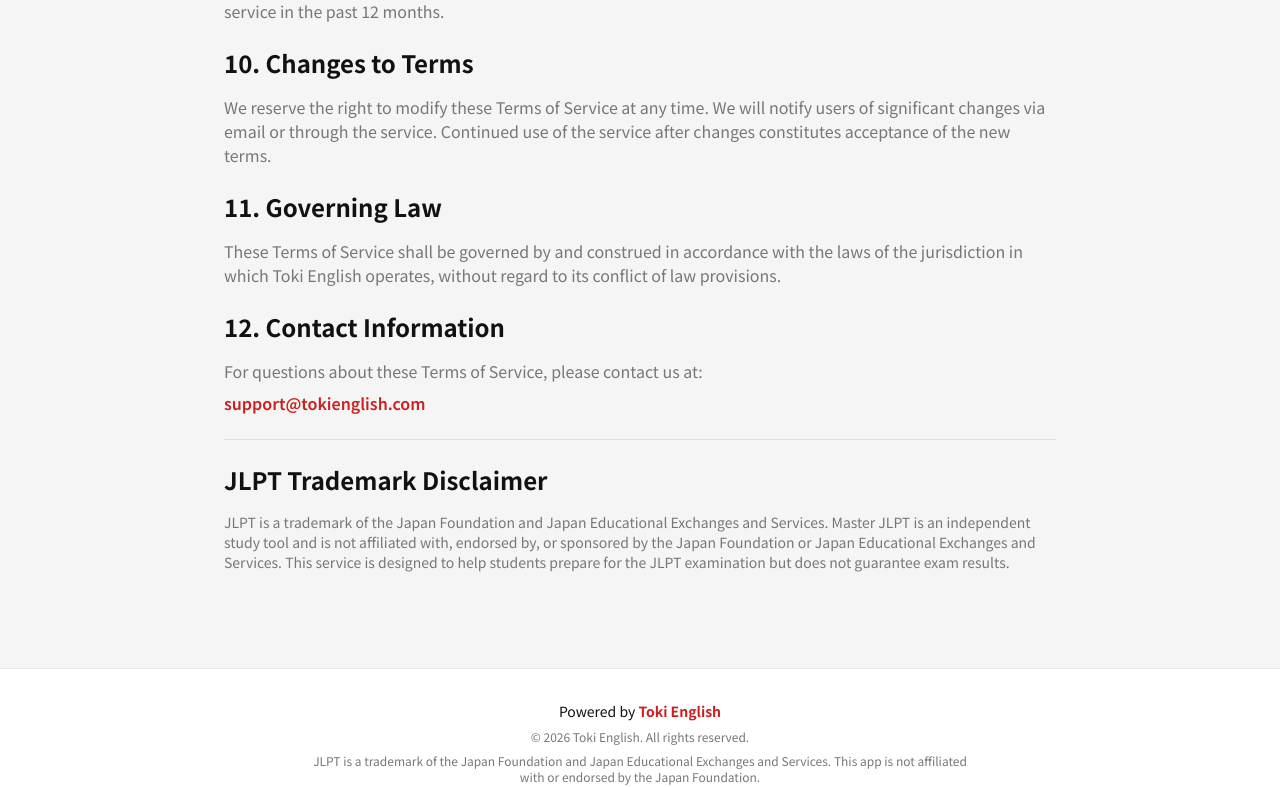
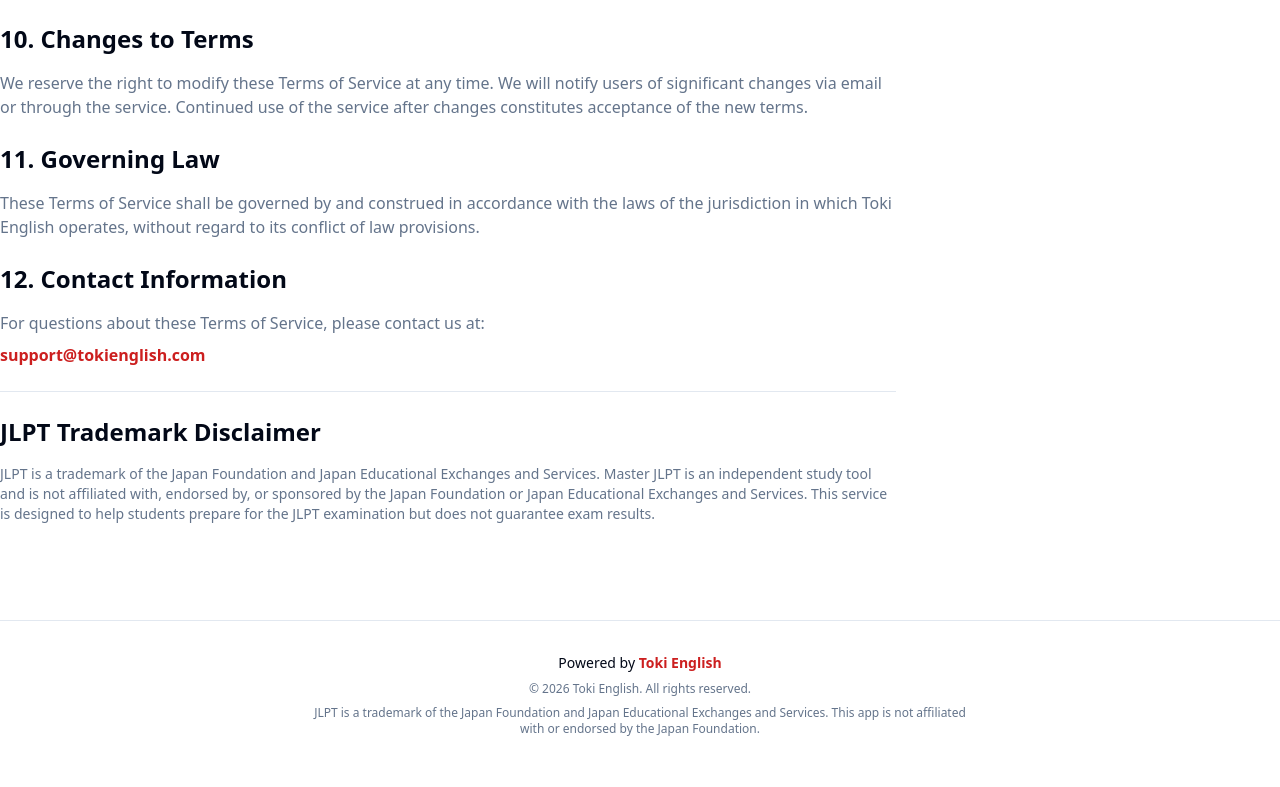
Before and after one commit to infomasterjlpt-byte/sg-ebdef663-d8d0-40e4-9024-f674e991f01e-1775410718, a Next.js app: page /terms in a window 1280 px wide. Shown: the part 2010-2797 px from the top of the page. Built offline with nearby package versions, Linux system fonts and the light colour scheme.

Commit message:
style(ui): force correct logo dimensions and sizing

```diff
--- a/src/components/Layout/TopBar.tsx
+++ b/src/components/Layout/TopBar.tsx
@@ -71,24 +71,18 @@ export function TopBar() {
 
   return (
     <>
-      <header className="border-b border-border bg-card" style={{ minHeight: '72px' }}>
+      <header className="border-b border-border bg-card" style={{ minHeight: '64px' }}>
         <div className="container">
-          <div className="flex items-center justify-between" style={{ minHeight: '72px' }}>
+          <div className="flex items-center justify-between" style={{ minHeight: '64px' }}>
             <Link href="/dashboard" style={{ textDecoration: 'none' }}>
-              <div style={{ display: 'flex', alignItems: 'center', gap: '12px' }}>
+              <div style={{ display: 'flex', alignItems: 'center', gap: '10px', height: '44px' }}>
                 <img
                   src="/logo.svg"
                   alt="Master JLPT"
-                  style={{
-                    height: '48px',
-                    width: 'auto',
-                    display: 'block',
-                    minHeight: '48px',
-                    maxHeight: '48px',
-                    flexShrink: 0
-                  }}
+                  height="44"
+                  style={{ height: '44px !important', width: 'auto !important', minHeight: '44px', maxHeight: 'none', display: 'block' }}
                 />
-                <span style={{ fontSize: '24px', fontWeight: 800, lineHeight: '1', letterSpacing: '-0.5px' }}>
+                <span style={{ fontSize: '22px', fontWeight: 800, lineHeight: '1' }}>
                   <span style={{ color: '#111111' }}>Master</span>
                   <span style={{ color: '#cc1f1f' }}>JLPT</span>
                 </span>
@@ -108,7 +102,7 @@ export function TopBar() {
                   <SelectItem value="NPR">₨ NPR</SelectItem>
                   <SelectItem value="INR">₹ INR</SelectItem>
                   <SelectItem value="VND">₫ VND</SelectItem>
-                  <SelectItem value="LKR">රු LKR</SelectItem>
+                  <SelectItem value="LKR">රు LKR</SelectItem>
                 </SelectContent>
               </Select>
 
--- a/src/pages/index.tsx
+++ b/src/pages/index.tsx
@@ -154,7 +154,7 @@ export default function Landing() {
         backgroundColor: 'white',
         borderBottom: '2px solid #cc1f1f',
         padding: '0 24px',
-        minHeight: '72px',
+        minHeight: '64px',
         display: 'flex',
         alignItems: 'center',
         justifyContent: 'space-between',
@@ -163,20 +163,14 @@ export default function Landing() {
         zIndex: 50
       }}>
         <Link href="/" style={{ textDecoration: 'none' }}>
-          <div style={{ display: 'flex', alignItems: 'center', gap: '12px' }}>
+          <div style={{ display: 'flex', alignItems: 'center', gap: '10px', height: '44px' }}>
             <img
               src="/logo.svg"
               alt="Master JLPT"
-              style={{
-                height: '48px',
-                width: 'auto',
-                display: 'block',
-                minHeight: '48px',
-                maxHeight: '48px',
-                flexShrink: 0
-              }}
+              height="44"
+              style={{ height: '44px !important', width: 'auto !important', minHeight: '44px', maxHeight: 'none', display: 'block' }}
             />
-            <span style={{ fontSize: '24px', fontWeight: 800, lineHeight: '1', letterSpacing: '-0.5px' }}>
+            <span style={{ fontSize: '22px', fontWeight: 800, lineHeight: '1' }}>
               <span style={{ color: '#111111' }}>Master</span>
               <span style={{ color: '#cc1f1f' }}>JLPT</span>
             </span>
--- a/src/styles/globals.css
+++ b/src/styles/globals.css
@@ -1,70 +1,61 @@
-@import url('https://fonts.googleapis.com/css2?family=Noto+Sans+JP:wght@300;400;600;700&display=swap');
-
+@import url('https://fonts.googleapis.com/css2?family=Inter:wght@400;500;600;700;800&display=swap');
 @tailwind base;
 @tailwind components;
 @tailwind utilities;
 
+/* Logo Size Protection - Prevent any stylesheet from shrinking the logo */
+nav img[alt='Master JLPT'],
+header img[alt='Master JLPT'] {
+  height: 44px !important;
+  width: auto !important;
+  min-height: 44px !important;
+  max-height: none !important;
+}
+
 @layer base {
   :root {
+    --background: 0 0% 100%;
+    --foreground: 222.2 84% 4.9%;
+    --card: 0 0% 100%;
+    --card-foreground: 222.2 84% 4.9%;
+    --popover: 0 0% 100%;
+    --popover-foreground: 222.2 84% 4.9%;
+    --primary: 0 72% 41%;
+    --primary-foreground: 0 0% 100%;
+    --secondary: 210 40% 96.1%;
+    --secondary-foreground: 222.2 47.4% 11.2%;
+    --muted: 210 40% 96.1%;
+    --muted-foreground: 215.4 16.3% 46.9%;
+    --accent: 0 72% 41%;
+    --accent-foreground: 0 0% 100%;
+    --destructive: 0 84.2% 60.2%;
+    --destructive-foreground: 210 40% 98%;
+    --border: 214.3 31.8% 91.4%;
+    --input: 214.3 31.8% 91.4%;
+    --ring: 0 72% 41%;
     --radius: 0.5rem;
-
-    /* Light Mode (Default) */
-    --background: 0 0% 96.1%;
-    --foreground: 0 0% 6.7%;
-    --card: 0 0% 100%;
-    --card-foreground: 0 0% 6.7%;
-    --surface: 0 0% 93.3%;
-    --popover: 0 0% 100%;
-    --popover-foreground: 0 0% 6.7%;
-    --primary: 0 73% 46%;
-    --primary-foreground: 0 0% 96.1%;
-    --secondary: 0 0% 93.3%;
-    --secondary-foreground: 0 0% 6.7%;
-    --muted: 0 0% 93.3%;
-    --muted-foreground: 0 0% 46.7%;
-    --accent: 0 73% 46%;
-    --accent-foreground: 0 0% 96.1%;
-    --destructive: 0 84.2% 60.2%;
-    --destructive-foreground: 0 0% 98%;
-    --border: 0 0% 0% / 9%;
-    --input: 0 0% 0% / 9%;
-    --ring: 0 73% 46%;
-
-    /* Level Colors */
-    --level-n5: 142 76% 36%;
-    --level-n4: 173 58% 39%;
-    --level-n3: 0 73% 46%;
-    --level-n2: 45 93% 47%;
-    --level-n1: 0 63% 31%;
-
-    /* Category Colors */
-    --category-kanji: 0 73% 46%;
-    --category-grammar: 173 58% 39%;
-    --category-vocabulary: 45 93% 47%;
-    --category-reading: 217 91% 24%;
   }
 
   .dark {
-    --background: 0 0% 3.9%;
-    --foreground: 0 0% 96.1%;
-    --card: 0 0% 7.8%;
-    --card-foreground: 0 0% 96.1%;
-    --surface: 0 0% 11.8%;
-    --popover: 0 0% 7.8%;
-    --popover-foreground: 0 0% 96.1%;
-    --primary: 0 79% 55%;
-    --primary-foreground: 0 0% 96.1%;
-    --secondary: 0 0% 11.8%;
-    --secondary-foreground: 0 0% 96.1%;
-    --muted: 0 0% 11.8%;
-    --muted-foreground: 0 0% 53.3%;
-    --accent: 0 79% 55%;
-    --accent-foreground: 0 0% 96.1%;
-    --destructive: 0 84.2% 60.2%;
-    --destructive-foreground: 0 0% 98%;
-    --border: 0 0% 100% / 7%;
-    --input: 0 0% 100% / 7%;
-    --ring: 0 79% 55%;
+    --background: 222.2 84% 4.9%;
+    --foreground: 210 40% 98%;
+    --card: 222.2 84% 4.9%;
+    --card-foreground: 210 40% 98%;
+    --popover: 222.2 84% 4.9%;
+    --popover-foreground: 210 40% 98%;
+    --primary: 0 72% 51%;
+    --primary-foreground: 0 0% 100%;
+    --secondary: 217.2 32.6% 17.5%;
+    --secondary-foreground: 210 40% 98%;
+    --muted: 217.2 32.6% 17.5%;
+    --muted-foreground: 215 20.2% 65.1%;
+    --accent: 0 72% 51%;
+    --accent-foreground: 0 0% 100%;
+    --destructive: 0 62.8% 30.6%;
+    --destructive-foreground: 210 40% 98%;
+    --border: 217.2 32.6% 17.5%;
+    --input: 217.2 32.6% 17.5%;
+    --ring: 0 72% 51%;
   }
 }
 
@@ -73,19 +64,6 @@
     @apply border-border;
   }
   body {
-    @apply bg-background text-foreground font-sans;
-    font-feature-settings: "rlig" 1, "calt" 1;
+    @apply bg-background text-foreground;
   }
 }
-
-@layer components {
-  .container {
-    @apply mx-auto px-4 md:px-6 lg:px-8 max-w-7xl w-full;
-  }
-}
-
-@layer utilities {
-  .text-balance {
-    text-wrap: balance;
-  }
-}
```
